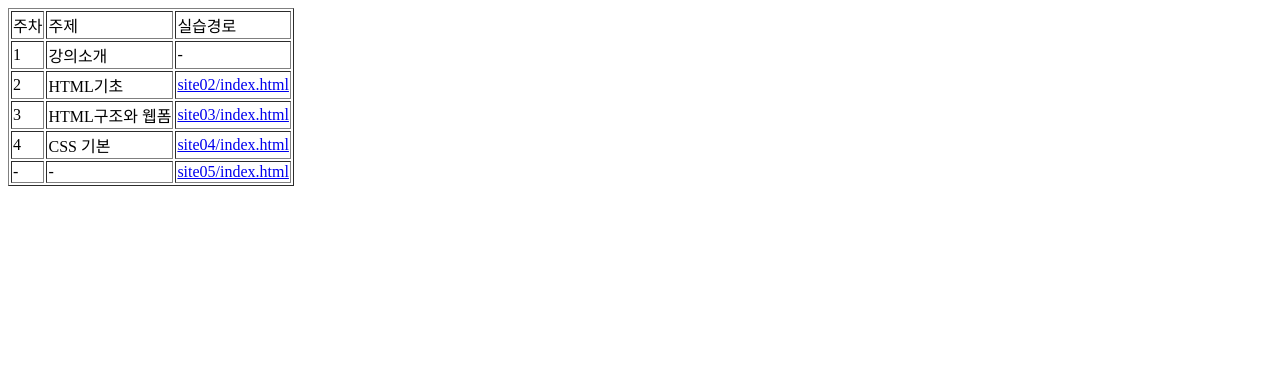
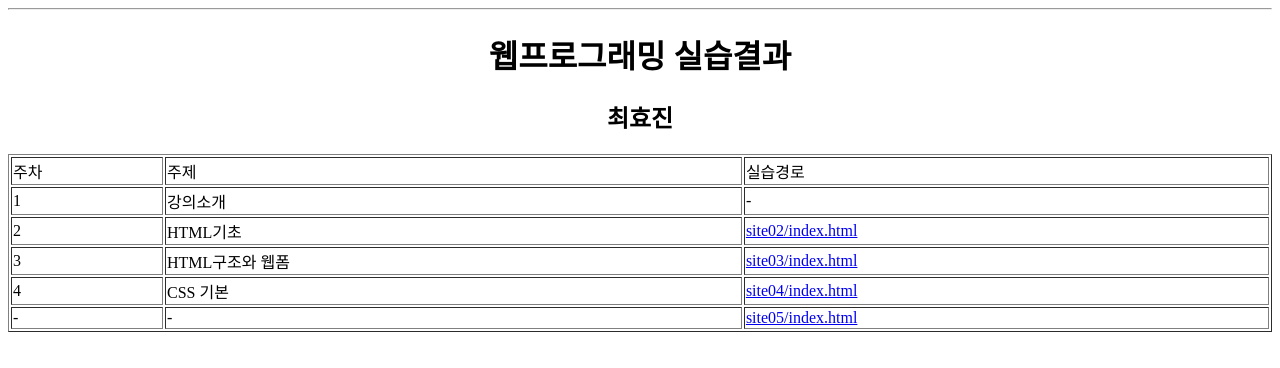
Before and after one commit to hyojnei/wp, a plain HTML site: page index.html in a window 1280 px wide. Drawn offline with Linux system fonts and the light colour scheme.

Commit message:
Add files via upload

```diff
--- a/index.html
+++ b/index.html
@@ -5,7 +5,12 @@
     <title>웹프로그래밍 강의 실습</title>
   </head>
   <body>
-    <table border="1">
+    <center>
+
+    <hr>
+    <h1>웹프로그래밍 실습결과</h1>
+    <h2>최효진</h2>
+    <table border="1" width="100%">
       <tr>
         <td>주차</td>
         <td>주제</td>
@@ -37,5 +42,6 @@
         <td><a href="site05/index.html">site05/index.html</a></td>
       </tr>
     </table>
+    </center>
   </body>
 </html>
```
